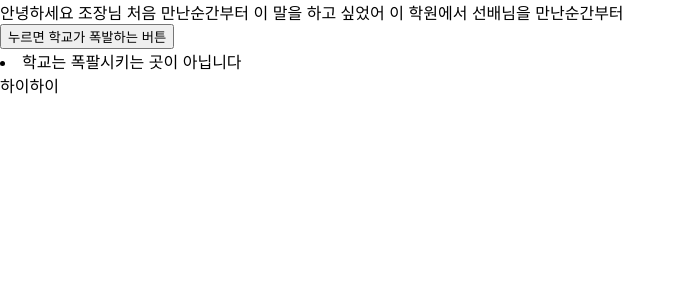
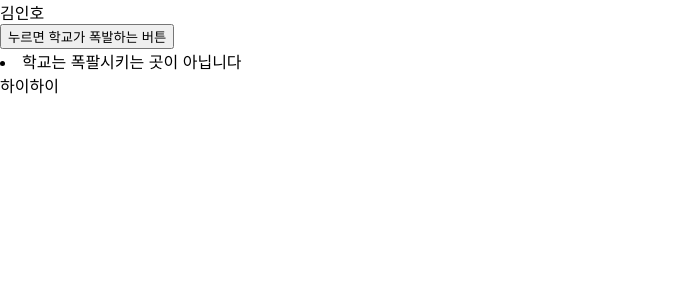
Before and after one commit to HayoungMo/test, a React (Create React App) app: page / in a window 1280 px wide. Shown: the top 300 px of the page, without its empty margins (0-685 px from the left). Built offline with nearby package versions, Linux system fonts and the light colour scheme.

Commit message:
이름수정

```diff
--- a/src/components/Test1.js
+++ b/src/components/Test1.js
@@ -3,8 +3,8 @@ import React from 'react';
 const Test1 = () => {
     return (
         <div>
-            안녕하세요 조장님 처음 만난순간부터 이 말을 하고 싶었어 이 학원에서 선배님을 만난순간부터
-        </div>
+           김인호
+                </div>
     );
 };
 
```
